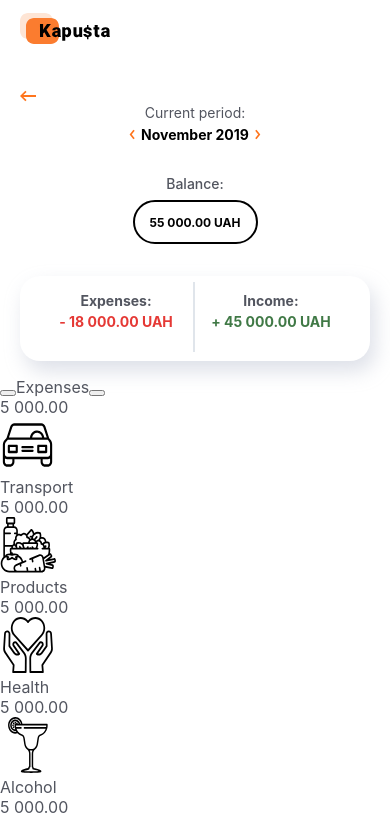
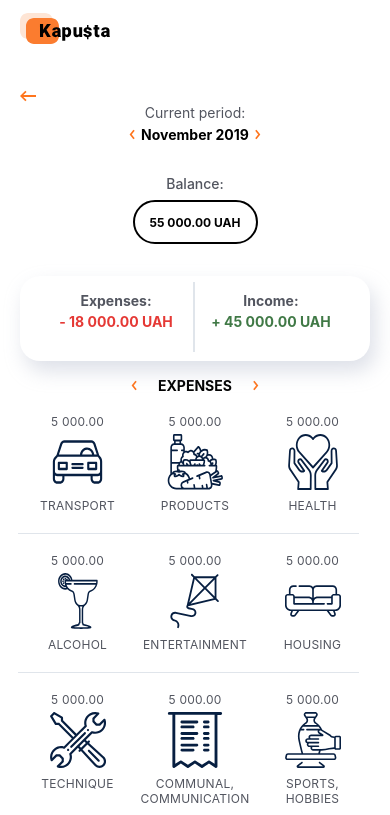
Before and after one commit to VasylchenkoSerhii/kapusta.REACT, a React (Create React App) app: page /kapusta.REACT/balance/reports in a window 390 px wide. Shown: the top 815 px of the page. Built offline with nearby package versions, Linux system fonts and the light colour scheme.

Commit message:
finished styles mobile

```diff
--- a/src/components/BalanceSummary/BalanceSummary.styled.jsx
+++ b/src/components/BalanceSummary/BalanceSummary.styled.jsx
@@ -5,6 +5,7 @@ export const Section = styled.section`
   margin-top: 16px;
   margin-bottom: 16px;
   padding: 0px 20px;
+  font-family: ${p => p.theme.fonts.bodu};
 
   @media screen and (min-width: 768px) {
     padding: 0px 32px;
--- a/src/components/Categories/Categories.jsx
+++ b/src/components/Categories/Categories.jsx
@@ -1,4 +1,15 @@
 import Sprite from '../../images/currentPeriod.svg';
+import {
+  CategoriesIcon,
+  CategoriesItem,
+  CategoriesList,
+  CategoriesName,
+  CategoriesSum,
+  ExpensesBtn,
+  ExpensesText,
+  Section,
+  WrapperExpenses,
+} from './Categories.styled';
 
 export default function Categories() {
   const categories = [
@@ -16,23 +27,31 @@ export default function Categories() {
   ];
 
   return (
-    <section>
-      <div>
-        <button type='button'></button>
-        <span>Expenses</span>
-        <button type='button'></button>
-      </div>
-      <ul>
+    <Section>
+      <WrapperExpenses>
+        <ExpensesBtn type='button'>
+          <svg width={6} height={15}>
+            <use href={`${Sprite}#icon-arrow-left`}></use>
+          </svg>
+        </ExpensesBtn>
+        <ExpensesText>Expenses</ExpensesText>
+        <ExpensesBtn type='button'>
+          <svg width={6} height={15}>
+            <use href={`${Sprite}#icon-arrow-right`}></use>
+          </svg>
+        </ExpensesBtn>
+      </WrapperExpenses>
+      <CategoriesList>
         {categories.map((el, index) => (
-          <li key={index}>
-            <p>5 000.00</p>
-            <svg width={56} height={56}>
+          <CategoriesItem key={index}>
+            <CategoriesSum>5 000.00</CategoriesSum>
+            <CategoriesIcon width={56} height={56}>
               <use href={`${Sprite}#${el.toLowerCase()}`}></use>
-            </svg>
-            <p>{el}</p>
-          </li>
+            </CategoriesIcon>
+            <CategoriesName>{el}</CategoriesName>
+          </CategoriesItem>
         ))}
-      </ul>
-    </section>
+      </CategoriesList>
+    </Section>
   );
 }
--- /dev/null
+++ b/src/components/Categories/Categories.styled.jsx
@@ -0,0 +1,87 @@
+import styled from 'styled-components';
+
+export const Section = styled.section`
+  padding-bottom: 40px;
+  font-family: ${p => p.theme.fonts.bodu};
+`;
+
+export const WrapperExpenses = styled.div`
+  display: flex;
+  justify-content: center;
+  align-items: center;
+  margin-bottom: 20px;
+`;
+
+export const ExpensesBtn = styled.button`
+  display: flex;
+  align-items: center;
+  border: none;
+  background-color: transparent;
+  cursor: pointer;
+`;
+
+export const ExpensesText = styled.span`
+  margin-left: 15px;
+  margin-right: 15px;
+  font-weight: ${p => p.theme.fontWeights.bold};
+  font-size: ${p => p.theme.fontSizes.m};
+  color: ${p => p.theme.colors.black};
+  text-transform: uppercase;
+`;
+
+export const CategoriesList = styled.ul`
+  position: relative;
+  display: grid;
+  grid-template-columns: repeat(3, 80px);
+  grid-gap: 40px 20px;
+  justify-content: space-evenly;
+  list-style: none;
+  padding: 0px 20px;
+`;
+
+export const CategoriesItem = styled.li`
+  text-align: center;
+  font-size: ${p => p.theme.fontSizes.s};
+  letter-spacing: 0.24px;
+  text-transform: uppercase;
+
+  @media screen and (max-width: 767px) {
+    :nth-child(3n)::after {
+      content: '';
+      display: block;
+      width: 87.5%;
+      height: 1px;
+      background-color: #e0e5eb;
+      position: absolute;
+      left: 18px;
+      right: 0px;
+      transform: translateY(20px);
+    }
+
+    :nth-last-child(-n + 1)::after {
+      content: '';
+      display: block;
+      width: 87.5%;
+      height: 1px;
+      background-color: #e0e5eb;
+      position: absolute;
+      left: 18px;
+      right: 0px;
+      transform: translateY(20px);
+    }
+  }
+`;
+
+export const CategoriesSum = styled.p`
+  margin-bottom: 5px;
+`;
+
+export const CategoriesIcon = styled.svg`
+  fill: #071f41;
+  margin-bottom: 5px;
+`;
+
+export const CategoriesName = styled.p`
+  display: flex;
+  justify-content: center;
+`;
```
